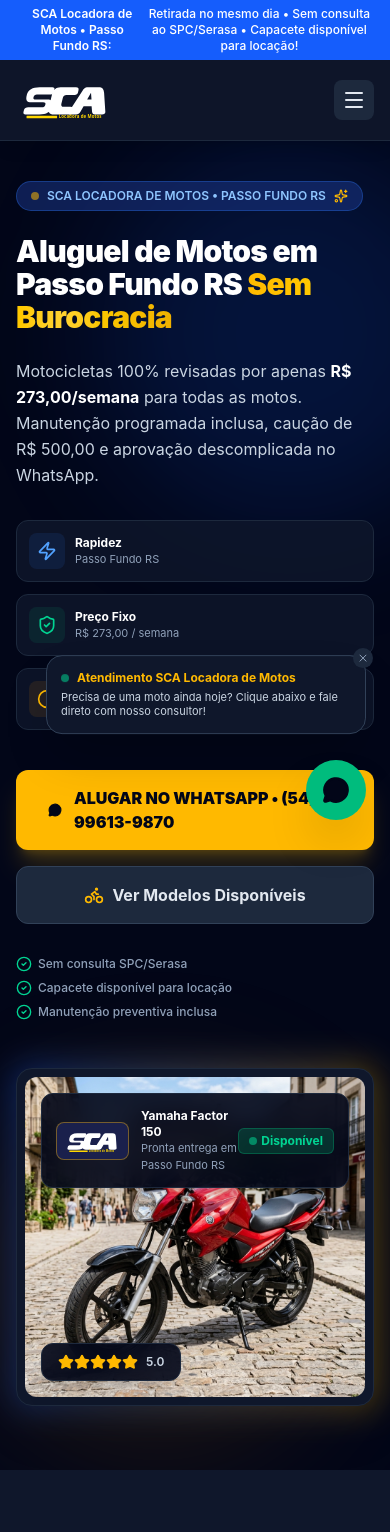
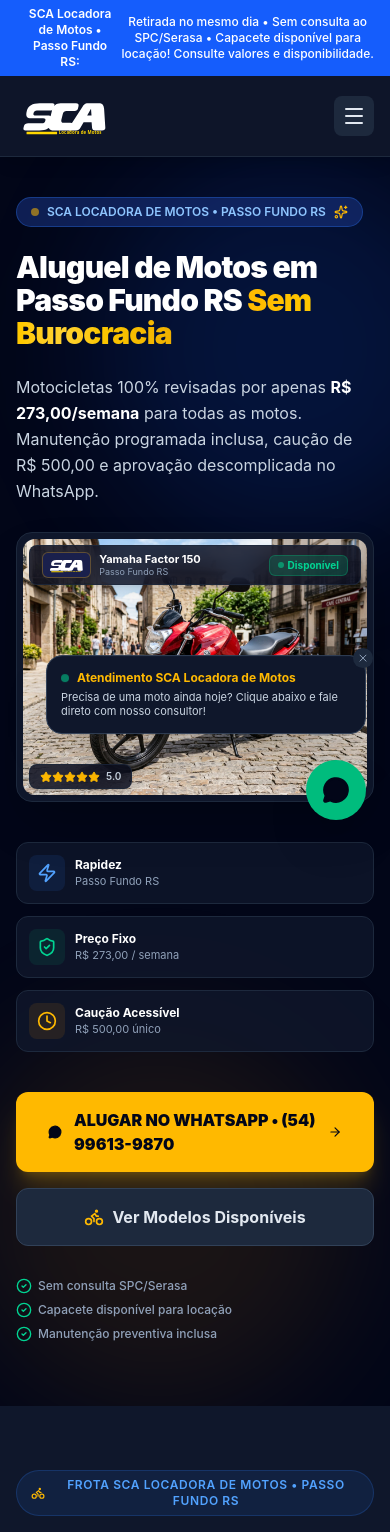
Before and after one commit to luisscariot/SCA-LOCADORA-DE-MOTOS, a Next.js app: page / in a window 390 px wide. Shown: the top 1532 px of the page. Built offline with nearby package versions, Linux system fonts and the light colour scheme.

Commit message:
feat(hero): add mobile motorcycle showcase to hero section
Update header notice for better conversion and introduce a mobile-optimized motorcycle showcase in the hero section to improve visual engagement and clarity on smaller devices.

```diff
--- a/components/Header.tsx
+++ b/components/Header.tsx
@@ -19,7 +19,7 @@
       {/* Top Banner Notice */}
       <div className="bg-blue-600 text-white text-xs py-1.5 px-4 text-center font-medium flex items-center justify-center gap-2">
         <span className="inline-block w-2 h-2 rounded-full bg-emerald-400 animate-ping" />
-        <span className="font-semibold">SCA Locadora de Motos • Passo Fundo RS:</span> Retirada no mesmo dia • Sem consulta ao SPC/Serasa • Capacete disponível para locação!
+        <span className="font-semibold">SCA Locadora de Motos • Passo Fundo RS:</span> Retirada no mesmo dia • Sem consulta ao SPC/Serasa • Capacete disponível para locação! Consulte valores e disponibilidade.
       </div>
 
       <div className="max-w-7xl mx-auto px-4 sm:px-6 lg:px-8">
--- a/components/Hero.tsx
+++ b/components/Hero.tsx
@@ -41,6 +41,46 @@
             <p className="text-base sm:text-lg text-slate-300 font-normal leading-relaxed max-w-2xl">
               Motocicletas 100% revisadas por apenas <strong className="text-white font-bold">R$ 273,00/semana</strong> para todas as motos. Manutenção programada inclusa, caução de R$ 500,00 e aprovação descomplicada no WhatsApp.
             </p>
+
+            {/* Mobile-Only Moto Showcase (Appears before Rapidez card on mobile) */}
+            <div className="block lg:hidden pt-1 pb-2">
+              <div className="relative rounded-2xl overflow-hidden bg-slate-900 border border-slate-800 p-1.5 shadow-2xl">
+                <Image
+                  src={yamahaStreetImg}
+                  alt="Yamaha Factor 150 - SCA Locadora de Motos Passo Fundo RS"
+                  priority
+                  className="w-full h-64 sm:h-72 object-cover rounded-xl"
+                  referrerPolicy="no-referrer"
+                />
+
+                {/* Compact Floating Top Banner */}
+                <div className="absolute top-3 left-3 right-3 bg-slate-950/80 backdrop-blur-md px-3 py-1.5 rounded-lg border border-slate-800/80 shadow-lg flex items-center justify-between">
+                  <div className="flex items-center gap-2">
+                    <div className="p-1 bg-[#1A204C] rounded-md border border-amber-400/30 flex items-center justify-center shrink-0">
+                      <ScaLogo className="h-4" />
+                    </div>
+                    <div>
+                      <p className="text-[11px] font-bold text-white leading-tight">Yamaha Factor 150</p>
+                      <p className="text-[9px] text-slate-400 leading-tight">Passo Fundo RS</p>
+                    </div>
+                  </div>
+                  <span className="px-2 py-0.5 rounded-md bg-emerald-500/20 text-emerald-400 text-[10px] font-bold border border-emerald-500/30 shrink-0 flex items-center gap-1">
+                    <span className="w-1.5 h-1.5 rounded-full bg-emerald-400 animate-pulse" />
+                    Disponível
+                  </span>
+                </div>
+
+                {/* Compact Floating Bottom Rating */}
+                <div className="absolute bottom-3 left-3 bg-slate-950/80 backdrop-blur-md px-2.5 py-1 rounded-lg border border-slate-800/80 shadow-md flex items-center gap-1.5">
+                  <div className="flex text-amber-400">
+                    {[...Array(5)].map((_, i) => (
+                      <Star key={i} className="w-3 h-3 fill-amber-400" />
+                    ))}
+                  </div>
+                  <span className="text-[10px] text-slate-300 font-semibold">5.0</span>
+                </div>
+              </div>
+            </div>
 
             {/* Value Pillars Badges */}
             <div className="grid grid-cols-1 sm:grid-cols-3 gap-3 pt-2">
@@ -115,8 +155,8 @@
 
           </div>
 
-          {/* Right Image / Showcase Column */}
-          <div className="lg:col-span-5 relative">
+          {/* Right Image / Showcase Column (Desktop Only) */}
+          <div className="hidden lg:block lg:col-span-5 relative">
             <div className="relative mx-auto max-w-md lg:max-w-none">
 
               {/* Decorative Frame */}
@@ -131,28 +171,28 @@
                   referrerPolicy="no-referrer"
                 />
 
-                {/* Floating Card - Model Info */}
-                <div className="absolute top-6 left-6 right-6 bg-slate-950/90 backdrop-blur-md p-3.5 rounded-xl border border-slate-800 shadow-xl flex items-center justify-between">
-                  <div className="flex items-center gap-3">
-                    <div className="p-1.5 bg-[#1A204C] rounded-lg border border-amber-400/40 flex items-center justify-center shrink-0">
-                      <ScaLogo className="h-6" />
+                {/* Compact Floating Top Banner */}
+                <div className="absolute top-3.5 left-3.5 right-3.5 bg-slate-950/80 backdrop-blur-md px-3.5 py-1.5 rounded-xl border border-slate-800/80 shadow-xl flex items-center justify-between">
+                  <div className="flex items-center gap-2.5">
+                    <div className="p-1 bg-[#1A204C] rounded-lg border border-amber-400/30 flex items-center justify-center shrink-0">
+                      <ScaLogo className="h-4.5" />
                     </div>
                     <div>
-                      <p className="text-xs font-bold text-white">Yamaha Factor 150</p>
-                      <p className="text-[11px] text-slate-400">Pronta entrega em Passo Fundo RS</p>
+                      <p className="text-xs font-bold text-white leading-tight">Yamaha Factor 150</p>
+                      <p className="text-[10px] text-slate-400 leading-tight">Pronta entrega em Passo Fundo RS</p>
                     </div>
                   </div>
                   <span className="px-2.5 py-1 rounded-md bg-emerald-500/20 text-emerald-400 text-xs font-bold border border-emerald-500/30 shrink-0 flex items-center gap-1">
-                    <span className="w-2 h-2 rounded-full bg-emerald-400 animate-pulse" />
+                    <span className="w-1.5 h-1.5 rounded-full bg-emerald-400 animate-pulse" />
                     Disponível
                   </span>
                 </div>
 
-                {/* Floating Bottom Card - Rating */}
-                <div className="absolute bottom-6 left-6 bg-slate-950/90 backdrop-blur-md px-4 py-2.5 rounded-xl border border-slate-800 shadow-xl flex items-center gap-2">
+                {/* Compact Floating Bottom Rating */}
+                <div className="absolute bottom-3.5 left-3.5 bg-slate-950/80 backdrop-blur-md px-3 py-1.5 rounded-lg border border-slate-800/80 shadow-xl flex items-center gap-2">
                   <div className="flex text-amber-400">
                     {[...Array(5)].map((_, i) => (
-                      <Star key={i} className="w-4 h-4 fill-amber-400" />
+                      <Star key={i} className="w-3.5 h-3.5 fill-amber-400" />
                     ))}
                   </div>
                   <span className="text-xs text-slate-300 font-semibold">5.0</span>
```
